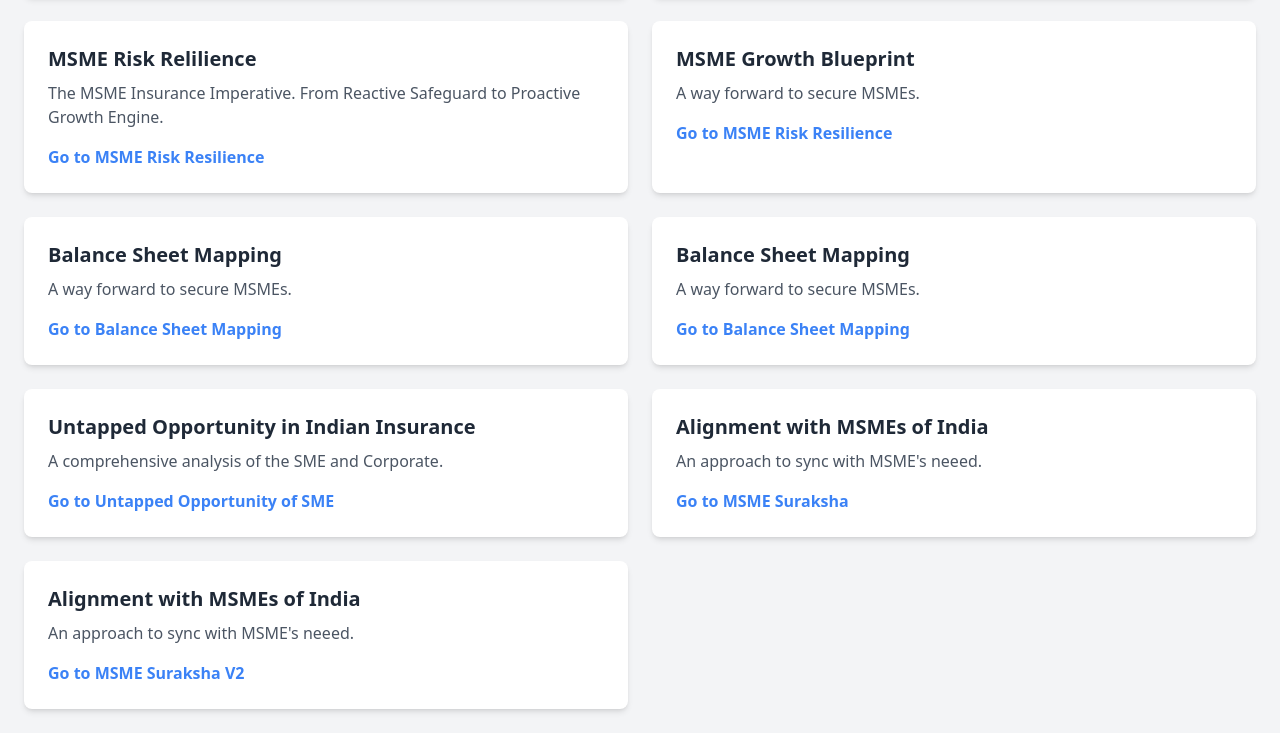
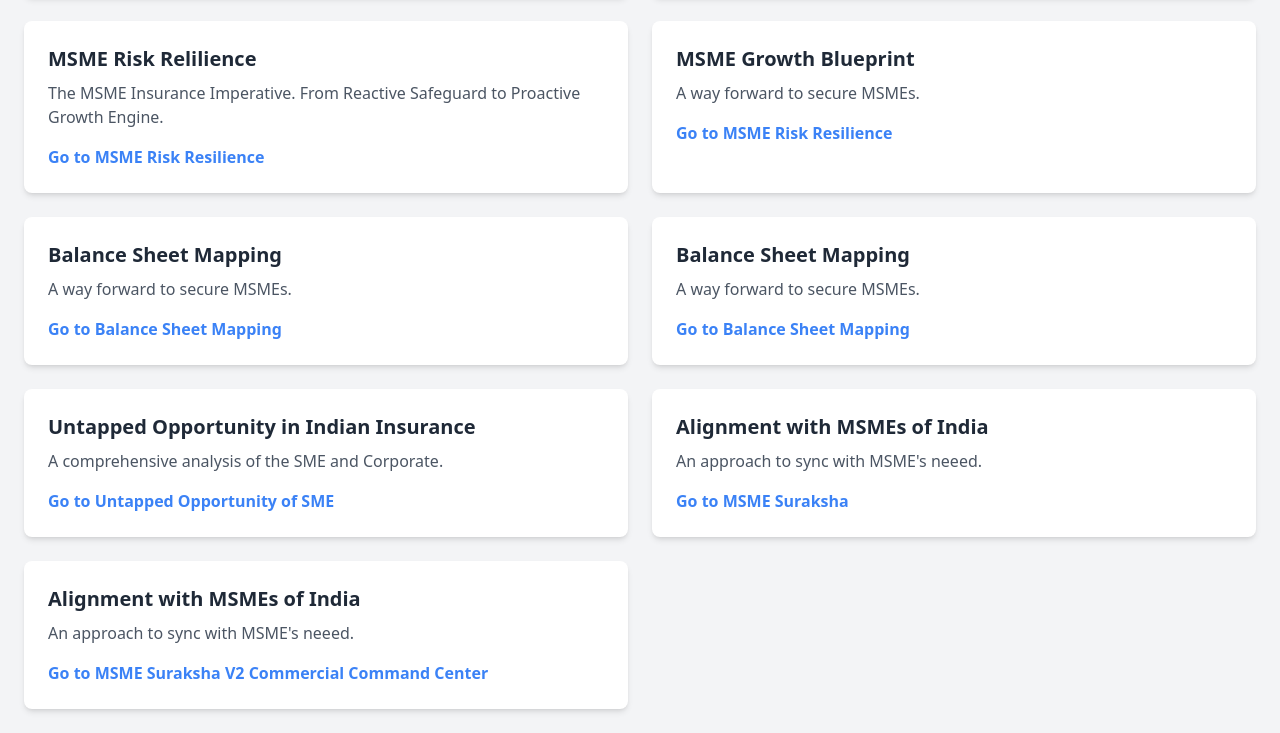
Before and after one commit to NexGenInsureTech/commercial-insurance, a plain HTML site: page index.html in a window 1280 px wide. Shown: the part 851-1584 px from the top of the page. Drawn offline with nearby package versions, Linux system fonts and the light colour scheme.

Commit message:
Update index.html

```diff
--- a/index.html
+++ b/index.html
@@ -222,6 +222,12 @@
           class="text-blue-500 font-bold hover:underline"
           >Go to MSME Suraksha V2</a
         >
+
+<a
+          href="commercial-command-center.html"
+          class="text-blue-500 font-bold hover:underline"
+          >Commercial Command Center</a
+        >
       </div>
     </div>
 
```
